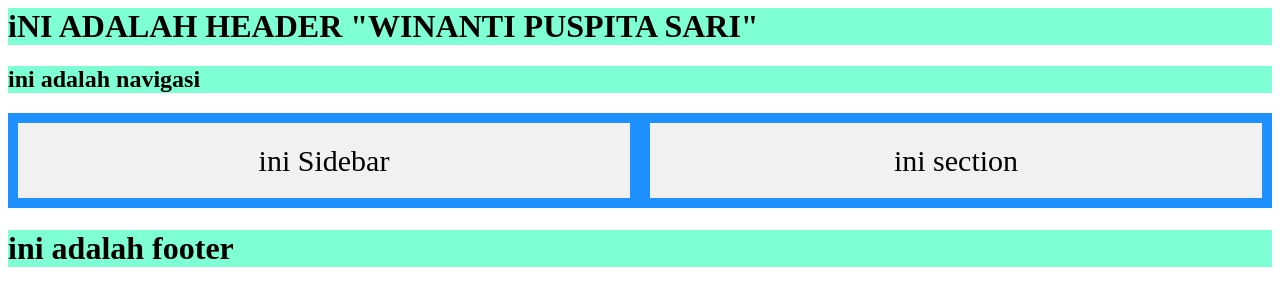
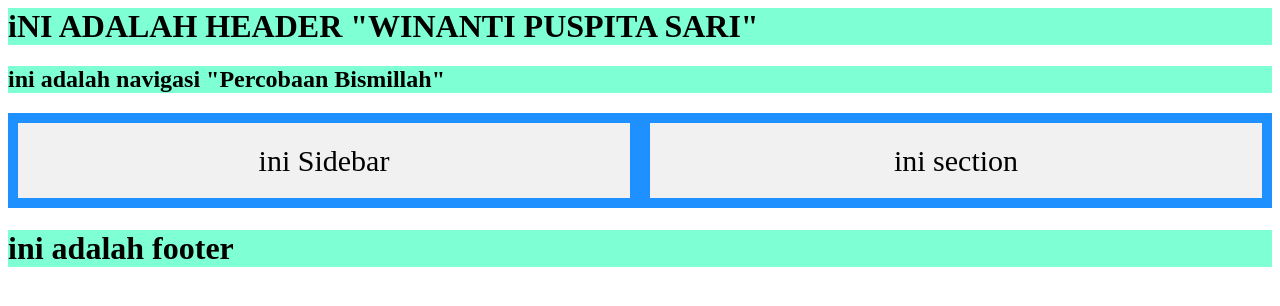
Before and after one commit to thekailanihouse/weblayout, a plain HTML site: page index.html in a window 1280 px wide. Drawn offline with Linux system fonts and the light colour scheme.

Commit message:
perubahan kalimat navigasi

```diff
--- a/index.html
+++ b/index.html
@@ -47,7 +47,7 @@
 </head>
 <body>
     <header><H1>iNI ADALAH HEADER "WINANTI PUSPITA SARI"</H1></header>
-    <nav><h1>ini adalah navigasi</h1></nav>
+    <nav><h1>ini adalah navigasi "Percobaan Bismillah"</h1></nav>
     <div class="flex-container">
         <div class="sidebar">ini Sidebar</div>
         <div class="section">ini section</div>
```
